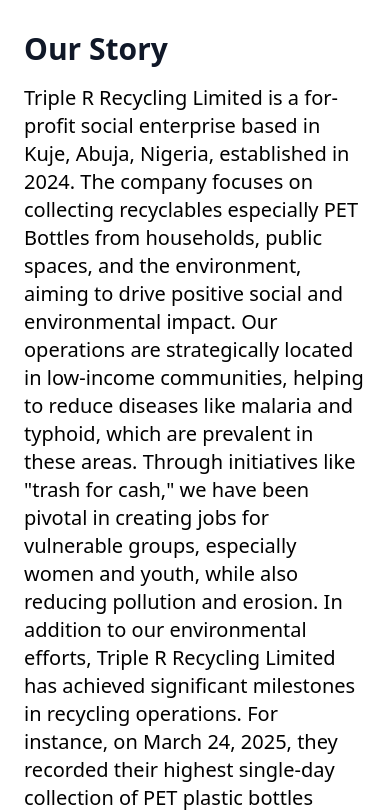
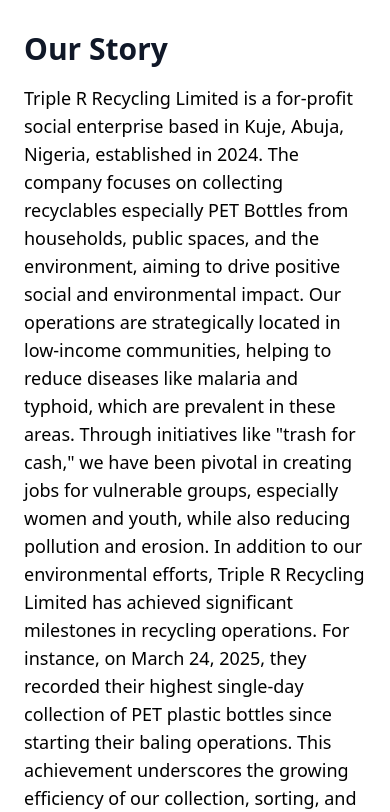
Before and after one commit to JikaMana/Triple-R-Recycling, a React (Vite) app: page /about in a window 390 px wide. Shown: the part 1537-2349 px from the top of the page. Built offline with nearby package versions, Linux system fonts and the light colour scheme.

Commit message:
about page text size

```diff
--- a/src/components/about/Founder.jsx
+++ b/src/components/about/Founder.jsx
@@ -31,7 +31,7 @@
             <p className="text-lg text-gray-200">Chief Executive Officer</p>
             <div className="flex">
               <a
-                href="https://www.linkedin.com/in/abdullahi-suleiman-60851a203"
+                href="https://www.linkedin.com/in/abdullahi-suleiman-ezhin-60851a203"
                 target="_blank"
                 rel="noopener noreferrer"
                 aria-label="LinkedIn"
@@ -53,7 +53,7 @@
         </div>
 
         <div className="flex gap-4 w-full h-max">
-          <p className="text-xl lg:text-2xl text-gray-900 leading-7 lg:leading-9">
+          <p className="text-lg md:text-xl lg:text-2xl text-gray-900 leading-7 lg:leading-9">
             As a young Nigerian passionate about environmental sustainability, I
             started Triple R Recycling after seeing the enormous plastic waste
             polluting our streets and waterways—especially in communities with
--- a/src/components/about/TripleRHistory.jsx
+++ b/src/components/about/TripleRHistory.jsx
@@ -31,7 +31,7 @@
         <h2 className="text-3xl md:text-3xl mb-4 font-bold text-gray-900 leading-tight">
           Our Story
         </h2>
-        <h3 className="text-xl md:text-2xl">
+        <h3 className="text-lg md:text-xl lg:text-2xl">
           Triple R Recycling Limited is a for-profit social enterprise based in
           Kuje, Abuja, Nigeria, established in 2024. The company focuses on
           collecting recyclables especially PET Bottles from households, public
```
